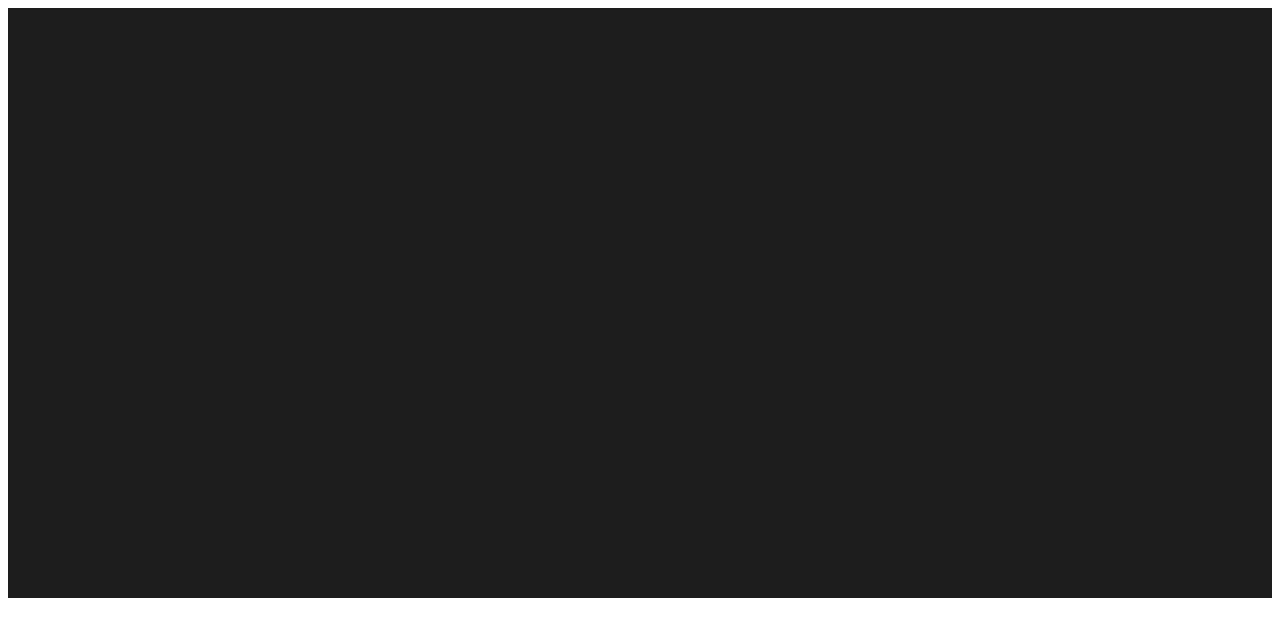
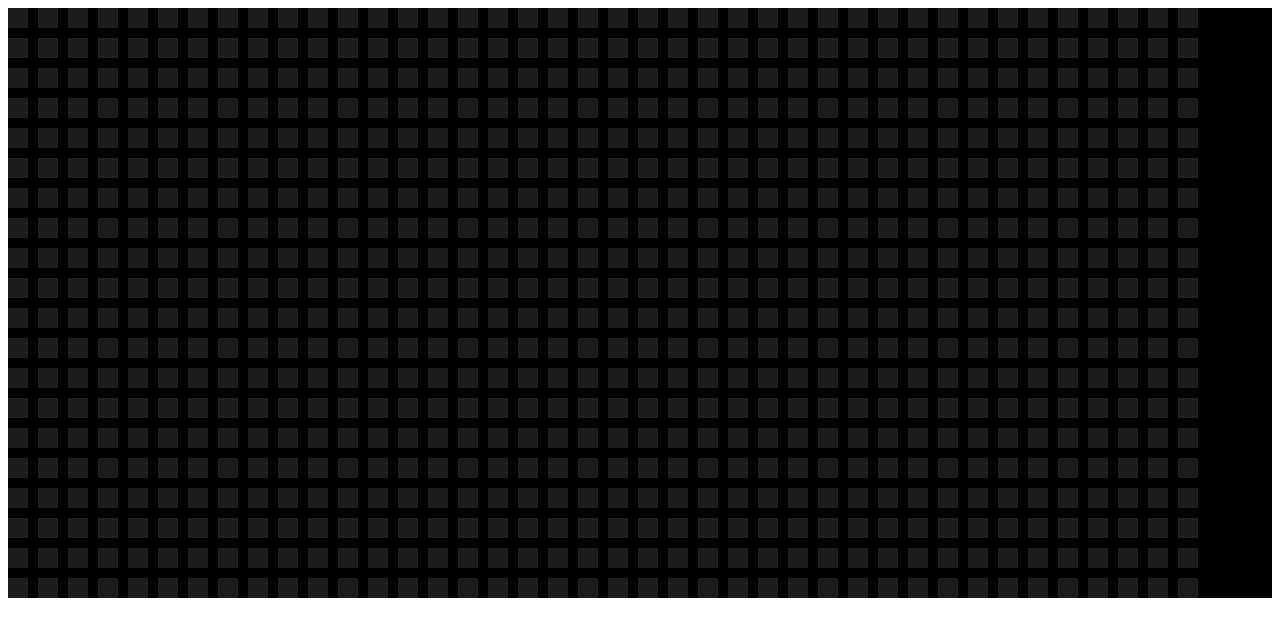
Before and after one commit to acciojob/Color-board-Sagunthala-A, a website: page main.html in a window 1280 px wide. Drawn offline with Linux system fonts and the light colour scheme.

Commit message:
created a submission

```diff
--- a/styles.css
+++ b/styles.css
@@ -3,10 +3,10 @@ display: grid;
 grid-template-columns: repeat(40, 20px);
 grid-template-rows: repeat(20, 20px);
 gap: 10px;
-	background-color: rgb(29,29,29);
+	background-color: rgb(0,0,0);
 }
 .square{
-/* background-color: rgb(29,29,29); */
+	background-color: rgb(29,29,29);
 }
 /* .square:hover {
 background-color:red;
```
